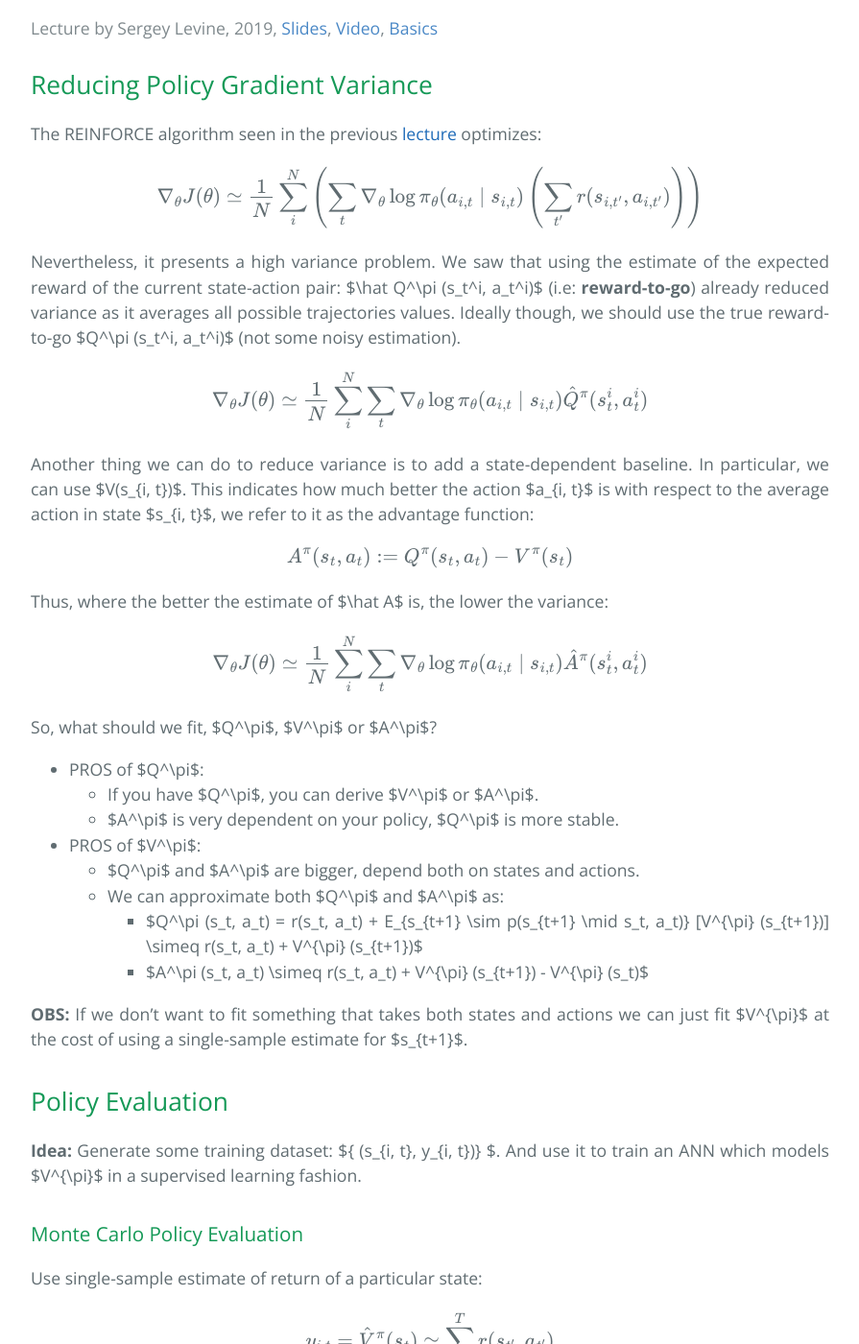
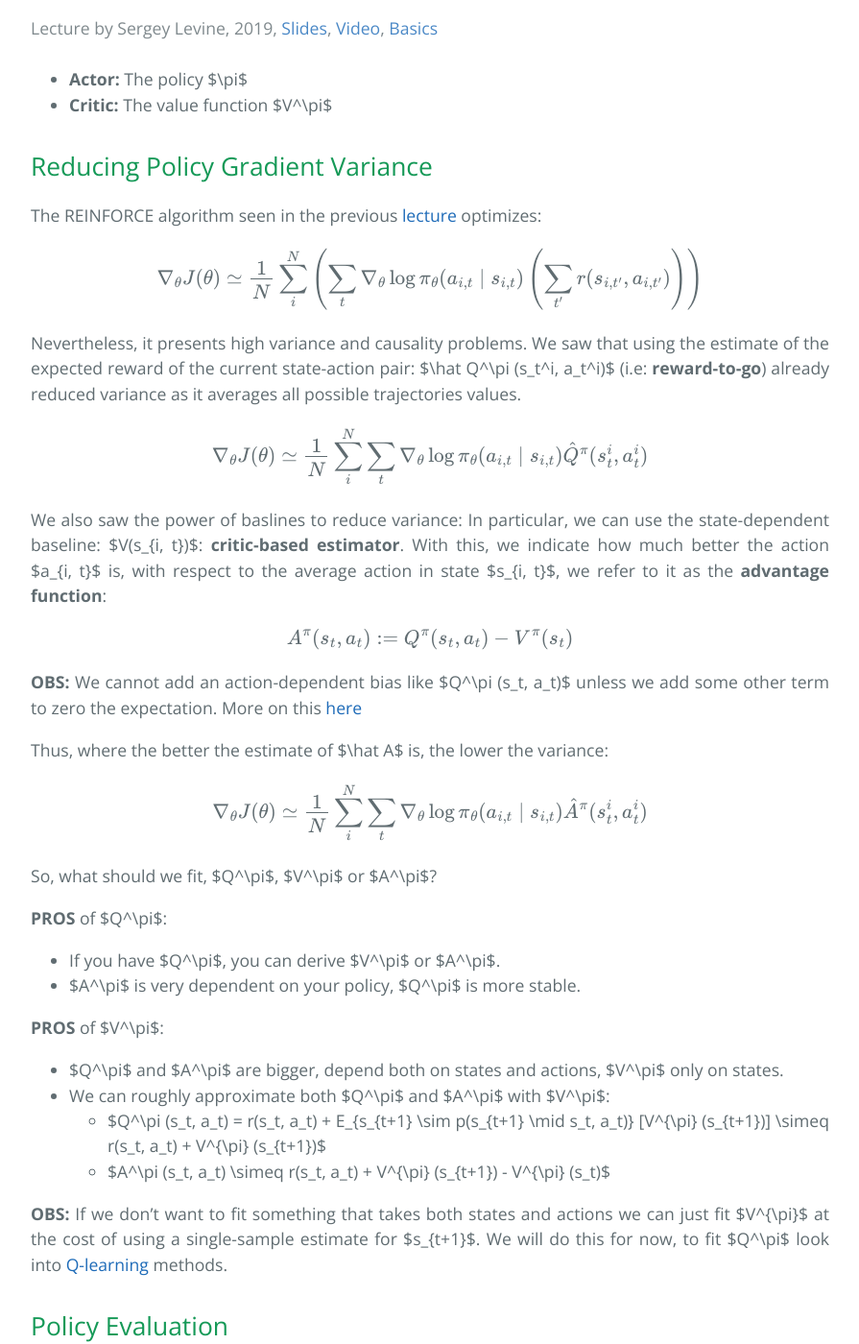
Before and after one commit to CampusAI/CampusAI.github.io, a Jekyll site: the page built from _lectures/lecture_6/lecture6.md, in a window 1280 px wide and 1400 px high, scrolled down 499 px. Shown: the whole window at 96% size, without its empty margins (192-1087 px from the left). Built offline with Jekyll 4.4.1, drawn with Linux system fonts in a browser that asks for light colours; formulas are drawn with MathJax 3; some of the changed text lies outside the part shown.

Commit message:
Finished lecture6

```diff
--- a/_lectures/lecture_6/lecture6.md
+++ b/_lectures/lecture_6/lecture6.md
@@ -7,6 +7,9 @@ lecture-date: 2019
 slides-link: http://rail.eecs.berkeley.edu/deeprlcourse/static/slides/lec-6.pdf
 video-link: https://www.youtube.com/watch?v=EKqxumCuAAY&list=PLkFD6_40KJIwhWJpGazJ9VSj9CFMkb79A&index=7&
 ---
+
+- **Actor:** The policy $\pi$
+- **Critic:** The value function $V^\pi$
 
 ## Reducing Policy Gradient Variance
 
@@ -24,9 +27,8 @@ The REINFORCE algorithm seen in the previous [lecture](/lectures/lecture5) optim
 \right)
 \end{equation}
 
-
-Nevertheless, it presents a high variance problem.
-We saw that using the estimate of the expected reward of the current state-action pair: $\hat Q^\pi (s_t^i, a_t^i)$ (i.e: **reward-to-go**) already reduced variance as it averages all possible trajectories values. Ideally though, we should use the true reward-to-go $Q^\pi (s_t^i, a_t^i)$ (not some noisy estimation).
+Nevertheless, it presents high variance and causality problems.
+We saw that using the estimate of the expected reward of the current state-action pair: $\hat Q^\pi (s_t^i, a_t^i)$ (i.e: **reward-to-go**) already reduced variance as it averages all possible trajectories values.
 
 \begin{equation}
 \nabla_{\theta} J(\theta) \simeq
@@ -34,14 +36,16 @@ We saw that using the estimate of the expected reward of the current state-actio
 \nabla_{\theta} \log \pi_{\theta} (a_{i, t} \mid s_{i, t}) \hat Q^\pi (s_t^i, a_t^i)
 \end{equation}
 
-
-Another thing we can do to reduce variance is to add a state-dependent baseline.
-In particular, we can use $V(s_{i, t})$.
-This indicates how much better the action $a_{i, t}$ is with respect to the average action in state $s_{i, t}$, we refer to it as the advantage function:
+We also saw the power of baslines to reduce variance:
+In particular, we can use the state-dependent baseline: $V(s_{i, t})$: **critic-based estimator**.
+With this, we indicate how much better the action $a_{i, t}$ is, with respect to the average action in state $s_{i, t}$, we refer to it as the **advantage function**:
 
 \begin{equation}
 A^\pi (s_t, a_t) := Q^\pi (s_t, a_t) - V^\pi (s_t)
 \end{equation}
+
+**OBS:** We cannot add an action-dependent bias like $Q^\pi (s_t, a_t)$ unless we add some other term to zero the expectation.
+More on this [here](https://arxiv.org/abs/1611.02247)
 
 Thus, where the better the estimate of $\hat A$ is, the lower the variance:
 
@@ -52,23 +56,26 @@ Thus, where the better the estimate of $\hat A$ is, the lower the variance:
 \end{equation}
 
 So, what should we fit, $Q^\pi$, $V^\pi$ or $A^\pi$?
-- PROS of $Q^\pi$:
+
+**PROS** of $Q^\pi$:
   - If you have $Q^\pi$, you can derive $V^\pi$ or $A^\pi$.
   - $A^\pi$ is very dependent on your policy, $Q^\pi$ is more stable.
-- PROS of $V^\pi$:
-  - $Q^\pi$ and $A^\pi$ are bigger, depend both on states and actions.
-  - We can approximate both $Q^\pi$ and $A^\pi$ as:
+
+**PROS** of $V^\pi$:
+  - $Q^\pi$ and $A^\pi$ are bigger, depend both on states and actions, $V^\pi$ only on states.
+  - We can roughly approximate both $Q^\pi$ and $A^\pi$ with $V^\pi$:
       - $Q^\pi (s_t, a_t) = r(s_t, a_t) + E_{s_{t+1} \sim p(s_{t+1} \mid s_t, a_t)} [V^{\pi} (s_{t+1})] \simeq r(s_t, a_t) + V^{\pi} (s_{t+1})$
 <!-- Not so sure in the approximation from the expectation to a single value -->
       - $A^\pi (s_t, a_t) \simeq r(s_t, a_t) + V^{\pi} (s_{t+1}) - V^{\pi} (s_t)$
 
 **OBS:** If we don't want to fit something that takes both states and actions we can just fit $V^{\pi}$ at the cost of using a single-sample estimate for $s_{t+1}$.
+We will do this for now, to fit $Q^\pi$ look into [Q-learning](todo_add_link) methods.
 
 ## Policy Evaluation
 
-**Idea:** Generate some training dataset: $\{ (s_{i, t}, y_{i, t})\} $. And use it to train an ANN which models $V^{\pi}$ in a supervised learning fashion.
+Fitting a value function $V^\pi$ for a given policy $\pi$. To do so we generate some training dataset: $\{ (s_{i, t}, y_{i, t})\} $. And use it to train an ANN which models $V^{\pi}$ in a supervised learning fashion.
 
-### Monte Carlo Policy Evaluation
+### Monte Carlo (MC) Policy Evaluation
 
 Use single-sample estimate of return of a particular state:
 
@@ -76,7 +83,7 @@ Use single-sample estimate of return of a particular state:
 y_{i, t} = \hat V^{\pi} (s_t) \simeq \sum_{t^{\prime}=t}^T r(s_{t^{\prime}}, a_{t^{\prime}})
 \end{equation}
 
-**OBS:** If we approximate $V^{\pi}$ like this, isn't that the same as what we were doing in Eq. \ref{eq:basic_objective} ? Not if we use a value function approximator able to generalize which doesn't overfit (e.g. ANNs). It will average out similar states and generalize to unseen ones. We can do better though:
+**OBS:** If we approximate $V^{\pi}$ like this, isn't that the same as what we were doing in Eq. \ref{eq:basic_objective} ? Not if we use a value function approximator able to generalize which doesn't overfit (e.g. ANNs). It will average out similar states and generalize to unseen ones.
 
 ### Bootstrapped Estimate Evaluation
 
@@ -91,9 +98,9 @@ y_{i, t} = \hat V^{\pi} (s_t) \simeq r(a_{i, t}, s_{i, t}) + \hat V_{\phi}^{\pi}
 - **Monte Carlo** has a **lower bias**: It estimates $V^\pi$ from actual runs, while Bootstrapped Estimate uses past approximations of itself. Moreover, if the model approximating $\hat V^\pi$ has a bias its estimation will be biased as well.
 - **Bootstrapped Estimate** has a **lower variance**: It averages rewards from multiple runs. Better for very stochastic policies or environments with a lot of noise.
 
-### Infinite Horizon Problems
+## Infinite Horizon Problems
 
-If we keep adding rewards $\hat V^{\pi} (s_t)$ will diverge to infinity (even worse for infinite-horizon problems). We can add a temporal **discount factor** $$\gamma \in [0, 1]$$, usually around $\gamma \simeq 0.99$ which penalizes future rewards: "Better to get rewards sooner than later".
+If we keep adding rewards, $\hat V^{\pi} (s_t)$ will diverge to infinity (even worse for infinite-horizon problems). We can add a temporal **discount factor** $$\gamma \in [0, 1]$$, usually around $\gamma \simeq 0.99$ which penalizes future rewards: "Better to get rewards sooner than later".
 
 Monte Carlo Estimate would then look like:
 
@@ -121,12 +128,51 @@ With this, we can define an offline and an online learning method based on the R
 
 {% include figure.html url="/_lectures/lecture_6/ac_algorithm_online.png" description="Figure 2: Online actor-critic algorithm" %}
 
-We need 2 ANNs to make it work, one for $\pi_\theta$ and one for $\hat V^\pi$.
-We could make them share the first feature-extracting layers.
-- **Pros:** Faster learning
+**OBS:** We need 2 ANNs, one for $\pi_\theta$ and one for $\hat V^\pi$.
+We could make them **share** the **first** feature-extracting **layers** and have a single network with "2 heads":
+- **Pros:**
+    - Faster learning
 - **Cons:**
     - Harder to implement
-    - The combination of 2 learning gradients on a shared network can become unstable (how do you decide each learning rate? variance of policy gradient tend to be much larger than the one in value gradients).
+    - The combination of 2 learning gradients on a shared network can become unstable (how do you decide each learning rate? variance of policy gradient is much larger than the one in value gradients).
 
-**Online ac problem:** We train using a minibatch size of 1 $\Rightarrow$ So noisy that it doesn't work!!
-If we want a bigger batch size we need parallel workers. We can use **synchronized** (easier to implement) or a **asynchronous** algorithm.
+**Online AC problem:** We train using a minibatch size of 1 $\Rightarrow$ Not even Supervised Learning works if training with 1-sample batches!! (Too noisy)
+If we want a bigger batch size we need parallel sampling workers. We can use **synchronized** (easier to implement) or a **asynchronous** algorithm.
+
+### Eligibility traces and n-step returns
+
+**OBSs:**
+- Short-term samples have low variance (a sample of you doing something tomorrow is more accurate than one of in 30 years) $\Rightarrow$ MC excels short-term.
+- Bias in long-term predictions is not as big of a problem compared to variance $\Rightarrow$ Bootstrapping excels long-term.
+
+**IDEA:** Can we combine MC and Bootstrap to balance the bias-variance trade-off? Introducing **n-step return estimator**:
+
+\begin{equation}
+A_n^{\pi} (s_t, a_t) =
+\sum_{t^{\prime} = t}^{t + n} \gamma^{t^{\prime} - t} r(s_{t^{\prime}}, a_{t^{\prime}}) -
+\hat V_{\theta}^{\pi} (s_t) + \gamma^n \hat V_{\theta}^{\pi} (s_{t+n})
+\end{equation}
+
+With n you can balance the bias-variance trade-off presented, but how do you choose n?
+You can average out all possible n values. Introducing **Generalized Advantage Estimator (GAE)**:
+
+\begin{equation}
+\hat A_{GAE}^{\pi} (s_t, a_t)= \sum_{n=1}^\infty w_n A_n^{\pi} (s_t, a_t)
+\end{equation}
+
+The weights can also behave as a Geometric sequence (similar to discount factor $\gamma$): $w_n \propto \lambda^{n-1}$.
+After some algebra:
+
+\begin{equation}
+\label{eq:gae}
+\hat A_{GAE}^{\pi} (s_t, a_t)= \sum_{t^{\prime} = t}^\infty (\gamma \lambda)^{t^{\prime} - t} \delta_{t^\prime}
+\end{equation}
+
+Where:
+
+\begin{equation}
+\delta_{t^\prime} = r(s_{t^{\prime}}, a_{t^{\prime}}) -
+\hat V_{\theta}^{\pi} (s_t) + \gamma^n \hat V_{\theta}^{\pi} (s_{t+1})
+\end{equation}
+
+**OBS:** $\gamma$ and $\lambda$ get multiplied together in Eq. \ref{eq:gae} $\Rightarrow$ they have similar effects $\Rightarrow$ they both balance the bias-variance trade-off $\Rightarrow$ discount factor is also a form of variance reduction.
```
Also changed, not shown: other parts of _lectures/lecture_6/lecture6.md (+1 -1 lines).
